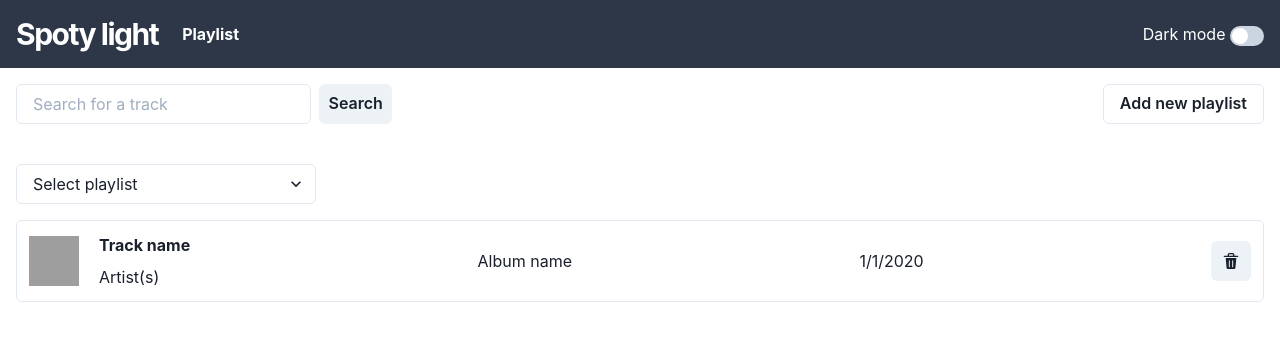
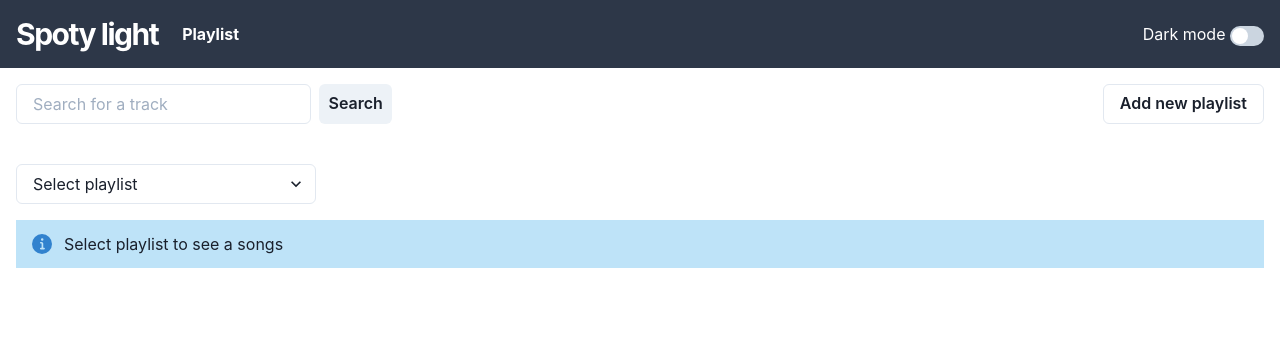
Before and after one commit to OverVlad/spoty-light, a Next.js app: page / in a window 1280 px wide. Shown: the top 340 px of the page. Built offline with nearby package versions, Linux system fonts and the light colour scheme; grey boxes are pictures that could not be loaded.

Commit message:
Added songs list from playlist

```diff
--- a/modules/Playlists/components/AddPlaylistModal/AddPlaylistModal.tsx
+++ b/modules/Playlists/components/AddPlaylistModal/AddPlaylistModal.tsx
@@ -38,7 +38,7 @@ export const AddPlaylistModal = ({ isOpen, onClose }: AddPlaylistModalProps) =>
     (e: SyntheticEvent<HTMLFormElement>) => {
       e.preventDefault();
       const id = uuidv4();
-      dispatch(addPlaylist({ title: name, description, id }));
+      dispatch(addPlaylist({ title: name, description, id, songs: [] }));
       dispatch(selectPlaylist({ playlistId: id }));
       onClose();
     },
--- a/modules/Playlists/components/PlaylistsList/PlaylistsList.tsx
+++ b/modules/Playlists/components/PlaylistsList/PlaylistsList.tsx
@@ -11,12 +11,15 @@ export const PlaylistsList = () => {
   const onPlaylistSelect = useCallback(
     (e: SyntheticEvent<HTMLSelectElement>) => {
       const playlistId = e.currentTarget.value;
-      dispatch(selectPlaylist({ playlistId }));
+
+      if (playlistId) {
+        dispatch(selectPlaylist({ playlistId }));
+      } else {
+        selectPlaylist({});
+      }
     },
     [dispatch],
   );
-
-  console.log(selectedPlaylist);
 
   return (
     <HStack spacing={3} alignItems="flex-start">
--- a/modules/Playlists/components/SongsList/SongsList.tsx
+++ b/modules/Playlists/components/SongsList/SongsList.tsx
@@ -1,20 +1,32 @@
 import { DeleteIcon } from '@chakra-ui/icons';
-import { HStack, Image, List, ListItem, VStack, Text, Box, IconButton } from '@chakra-ui/react';
+import { HStack, Image, List, ListItem, VStack, Text, Box, IconButton, Alert, AlertIcon } from '@chakra-ui/react';
+import { useSelector } from 'react-redux';
+import { playlistSelectors } from '../../playlistsSlice';
 
-const songs = [
-  {
-    id: '1',
-    name: 'Track name',
-    cover: 'https://online.berklee.edu/takenote/wp-content/uploads/2019/03/killerHooks-1920x1200.png',
-    artist: 'Artist(s)',
-    album: 'Album name',
-    releaseData: new Date('2020'),
-  },
-];
+export const SongsList = () => {
+  const selectedPlaylist = useSelector(playlistSelectors.getSelectedPlaylist);
 
-export const SongsList = () => (
+  if (!selectedPlaylist) {
+    return (
+      <Alert status="info">
+        <AlertIcon />
+        Select playlist to see a songs
+      </Alert>
+    );
+  }
+
+  if (selectedPlaylist.songs.length === 0) {
+    return (
+      <Alert status="info">
+        <AlertIcon />
+        No song added. You can add songs in the song search
+      </Alert>
+    );
+  }
+
+  return (
     <List spacing={3}>
-    {songs.map((song) => (
+      {selectedPlaylist.songs.map((song) => (
         <ListItem key={song.id} p={3} border="1px" borderRadius="md" borderColor="gray.200">
           <HStack justifyContent="space-between">
             <HStack>
@@ -38,3 +50,4 @@ export const SongsList = () => (
       ))}
     </List>
   );
+};
--- a/modules/Playlists/playlistsSlice.ts
+++ b/modules/Playlists/playlistsSlice.ts
@@ -1,4 +1,4 @@
-import { createSlice, PayloadAction } from '@reduxjs/toolkit';
+import { createSelector, createSlice, PayloadAction } from '@reduxjs/toolkit';
 import { Playlist } from '../../types/Playlists';
 import { v4 as uuidv4 } from 'uuid';
 import { RootState } from '../../store/store';
@@ -12,6 +12,7 @@ const initialState: PlaylistsState = {
   items: [
     {
       id: uuidv4(),
+      songs: [],
       title: 'Default playlist',
     },
   ],
@@ -24,19 +25,21 @@ export const playlistsSlice = createSlice({
     addPlaylist: (state, action: PayloadAction<Playlist>) => {
       state.items.push(action.payload);
     },
-    selectPlaylist: (state, action: PayloadAction<{ playlistId: string }>) => {
+    selectPlaylist: (state, action: PayloadAction<{ playlistId?: string }>) => {
       state.selectedPlaylistId = action.payload.playlistId;
     },
   },
 });
 
+const selectSelf = (state: RootState) => state.playlists;
+
 export const playlistSelectors = {
-  getPlaylists: (state: RootState) => state.playlists.items,
-  getSelectedPlaylist: (state: RootState) => {
-    const selectedPlaylistId = state.playlists.selectedPlaylistId;
+  getPlaylists: createSelector(selectSelf, (playlists) => playlists.items),
+  getSelectedPlaylist: createSelector(selectSelf, (playlists) => {
+    const selectedPlaylistId = playlists.selectedPlaylistId;
 
-    return state.playlists.items.find((p) => p.id === selectedPlaylistId);
-  },
+    return playlists.items.find((p) => p.id === selectedPlaylistId);
+  }),
 };
 
 // Action creators are generated for each case reducer function
```
Also changed, not shown: types/Playlists.ts (+10 -0 lines), .eslintrc.json. Lines whose indentation alone changed are shown as unchanged.
